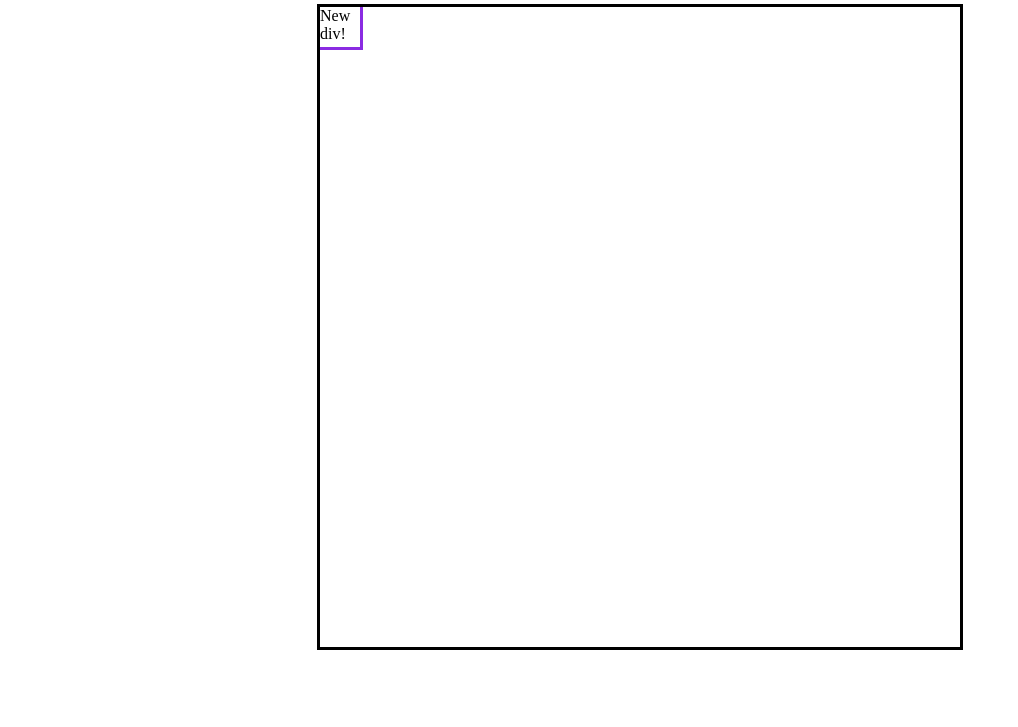
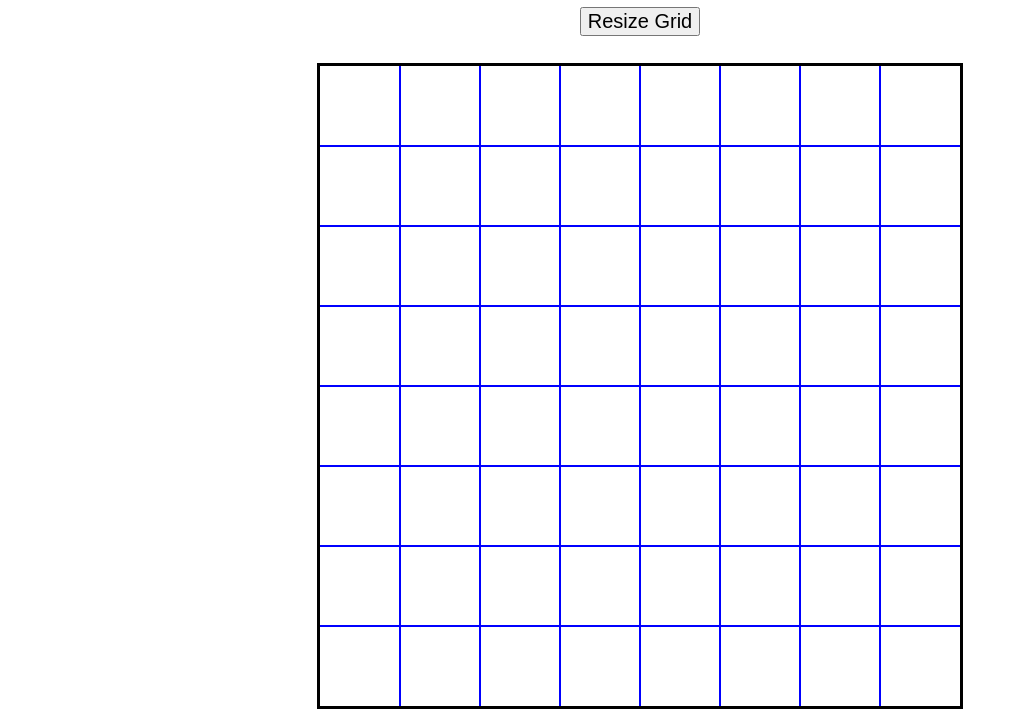
Before and after one commit to swiftybo/Etch-a-Sketch, a plain HTML site: page index.html in a window 1280 px wide. Shown: the part 73-800 px from the top of the page, without its empty margins (0-1018 px from the left). Drawn offline with Linux system fonts and the light colour scheme.

Commit message:
Added in js code to create grid divs and entire game grid.
Added in js code to create the resize button.

Added in js code to be able to reisze the grid sqaures according to the number of squares in the grid.

```diff
--- a/script.js
+++ b/script.js
@@ -1,9 +1,42 @@
 "use strict";
 
 const gridContainer = document.querySelector(".grid-container");
+const gameSection = document.querySelector(".game-section");
+const gridDiv = document.querySelectorAll(".grid-div");
+const resizeButton = document.querySelector(".button");
 
-// Creating the grid div:
-const gridDiv = document.createElement("div");
-gridDiv.classList.add("grid-div");
-gridDiv.textContent = "New div!";
-gridContainer.appendChild(gridDiv);
+const numOfSquares = 8;
+const totalSquares = numOfSquares * numOfSquares;
+let dimensions = String(getDimensions(numOfSquares)) + "px";
+
+function getDimensions(numOfSquares) {
+    return 640 / numOfSquares;
+}
+
+// Function for creating the grid div:
+function createGridDiv(dimension) {
+    // This is a local gridDiv variable (not accessible out of function, therefore there is a global variable for all gridDivs)
+    const gridDiv = document.createElement("div");
+    gridDiv.classList.add("grid-div");
+    gridDiv.classList.add(".grid-div:hover");
+    gridDiv.style.width = dimension;
+    gridDiv.style.height = dimension;
+    gridContainer.appendChild(gridDiv);
+}
+
+function createResizeButton() {
+    const resizeButton = document.createElement("button");
+    resizeButton.classList.add("button");
+    resizeButton.textContent = "Resize Grid";
+    resizeButton.style.marginBottom = "30px";
+    resizeButton.style.padding = "10px, 30px";
+    resizeButton.style.fontSize = "20px";
+    gameSection.insertBefore(resizeButton, gridContainer);
+}
+
+// Loop to create the entire game grid:
+for (let i = 0; i < totalSquares; i++) {
+    createGridDiv(dimensions);
+}
+
+createResizeButton();
--- a/styles.css
+++ b/styles.css
@@ -1,17 +1,28 @@
 h1 {
     color: red;
+    text-align: center;
+}
+
+.game-section {
+    display: flex;
+    flex-direction: column;
+    align-items: center;
+    justify-content: center;
 }
 
 .grid-container {
     height: 640px;
     width: 640px;
-    margin-right: auto;
-    margin-left: auto;
     outline: solid black;
+    display: flex;
+    flex-wrap: wrap;
 }
 
 .grid-div {
-    height: 40px;
-    width: 40px;
-    outline: solid blueviolet;
+    outline: solid blue;
+    outline-width: 0.5px;
 }
+
+.grid-div:hover {
+    background-color: pink;
+}
```
